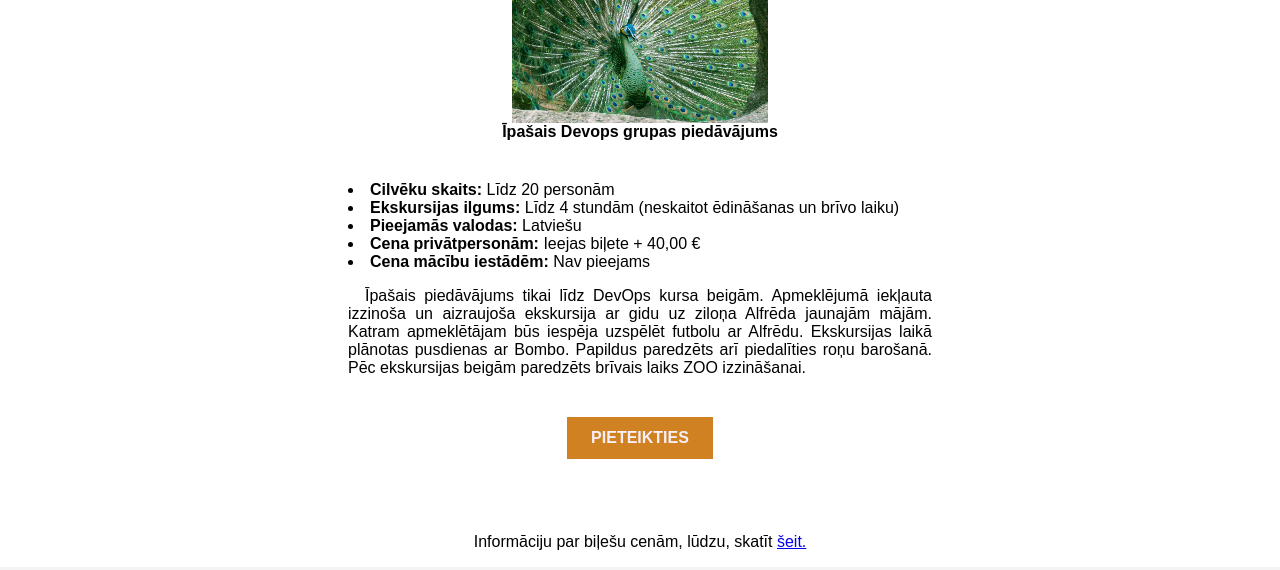
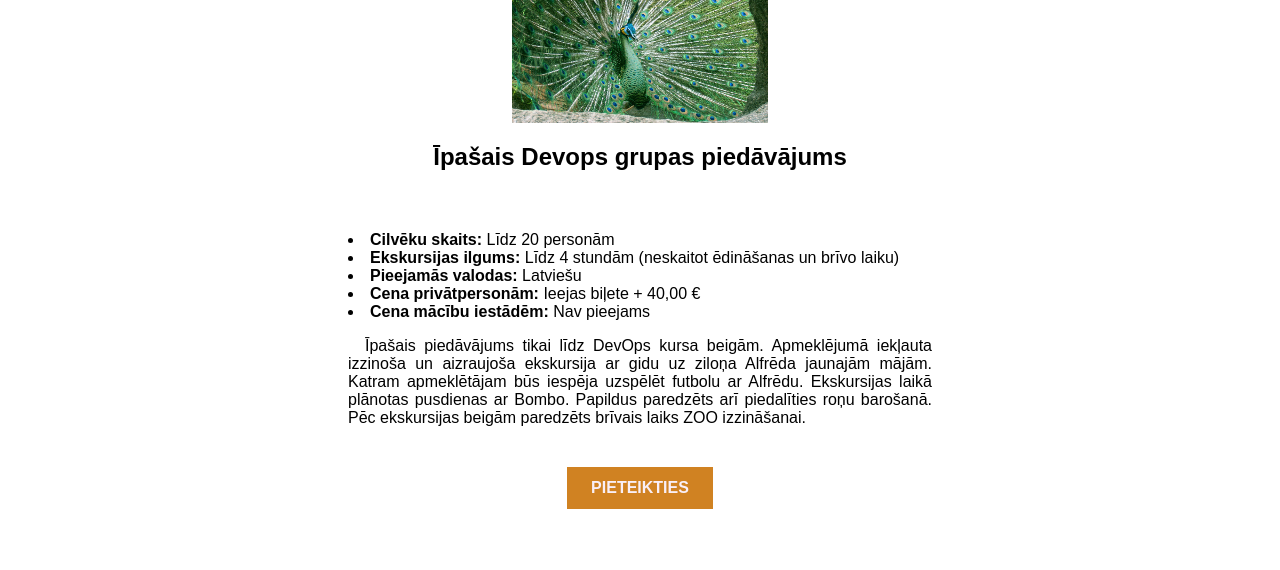
Before and after one commit to MontaJav/DevOps_2.grupa, a plain HTML site: page ekskursijas.html in a window 1280 px wide. Shown: the part 2140-2710 px from the top of the page. Drawn offline with Linux system fonts and the light colour scheme.

Commit message:
ZOO075_bug_fix_heading

```diff
--- a/ekskursijas.html
+++ b/ekskursijas.html
@@ -75,7 +75,7 @@ Pasākuma programmā paredzēta izzinoša un aizraujoša ekskursija ar gidu. Kat
 
 <section class="test" >
   <img src="img/devopsspecial.jpg" alt="Īpašais Devops grupas piedāvājums" style="width:256px;height:256px;" class="img-center" data-allign="center">
-  <td class="img-center" data-allign="center"> <b>Īpašais Devops grupas piedāvājums</b></td>
+  <td class="img-center" data-allign="center"> <h2><b>Īpašais Devops grupas piedāvājums</b></h2></td>
   <figure>
     <table>
         <tbody>
```
Also changed, not shown: css/ekskursijas.css (+0 -8 lines).
